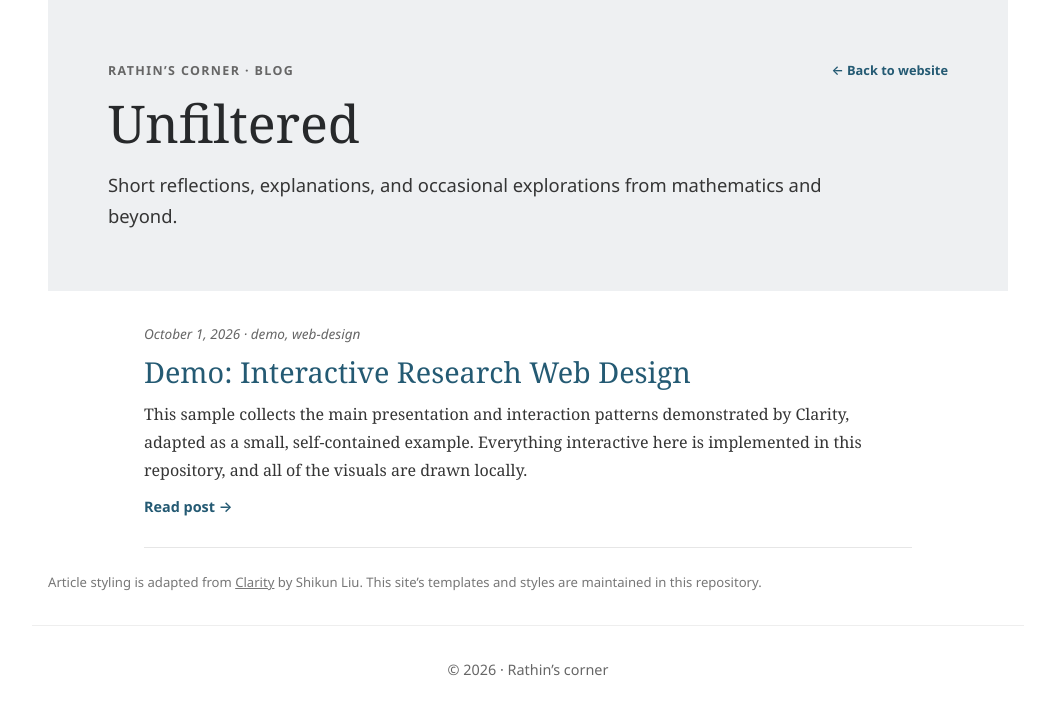
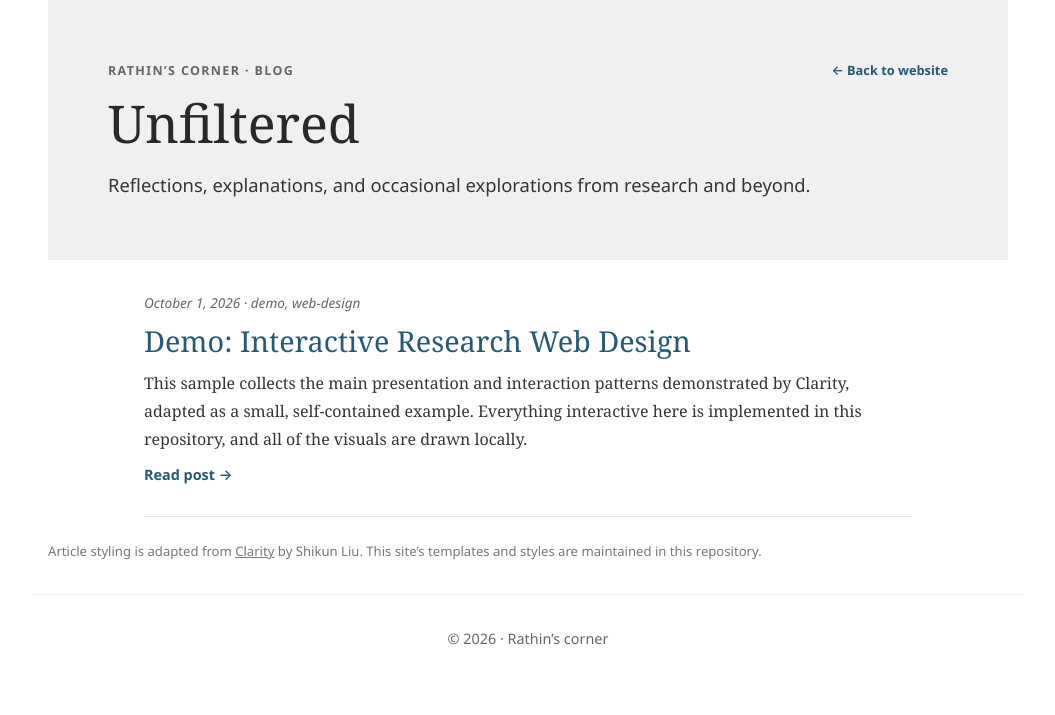
Before and after one commit to rnkarmakar/rnkarmakar.github.io, a Jekyll site: the page built from blog/index.md, in a window 1280 px wide. Shown: the top 715 px of the page, without its empty margins (112-1167 px from the left). Built offline with Jekyll 4.4.1, drawn with Linux system fonts in a browser that asks for light colours.

Commit message:
Update blog abstract for clarity and focus

```diff
--- a/blog/index.md
+++ b/blog/index.md
@@ -12,7 +12,7 @@ nav_order: 5
       <a class="clarity-blog__back-link clarity-blog__back-link--site" href="{{ '/' | relative_url }}">← Back to website</a>
     </div>
     <h1 id="blog-heading" class="clarity-blog__title">Unfiltered</h1>
-    <p class="clarity-blog__abstract">Short reflections, explanations, and occasional explorations from mathematics and beyond.</p>
+    <p class="clarity-blog__abstract">Reflections, explanations, and occasional explorations from research and beyond.</p>
   </header>
 
   <div class="clarity-blog__list">
```
